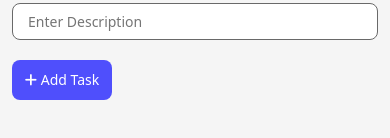
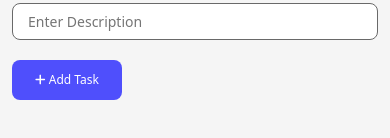
Before and after one commit to Chhakok/Task-Manager-Web, a plain HTML site: page index.html in a window 390 px wide. Shown: the part 186-324 px from the top of the page. Drawn offline with nearby package versions, Linux system fonts and the light colour scheme.

Commit message:
Update style.css

```diff
--- a/style.css
+++ b/style.css
@@ -83,7 +83,6 @@ input {
 
 .data-box #data {
   display: flex;
-  /* flex-direction: column; */
   justify-content: space-between;
   width: 100%;
   padding: 7px 15px;
@@ -132,9 +131,14 @@ button:active {
   opacity: 0.9;
 }
 
+/* Extra small devices (phones) */
+@media (max-width: 575px) {
+ .input-box #btn-add {
+  width: 110px;
+  font-size: 12px;
+}
 
-/* Extra small devices (phones) */
-@media (max-width: 575px) {}
+}
 
 /* Small devices (portrait tablets) */
 @media (min-width: 576px) {
@@ -165,18 +169,6 @@ button:active {
     padding: 40px 80px;
   }
 
-  /*
-  .data-box #data {
-    display: flex;
-    flex-direction: column;
-  justify-content: space-between;
-  width: 100%;
-  padding: 7px 15px;
-  border-radius: 8px;
-  box-shadow: 2px 1px 3px 0.2px rgba(105, 105, 105, 0.647);
-  font-size: 14px;
-    align-items: center;} */
-
   .task-manager-box .input-box label,
   input {
     font-size: 18px;
```
